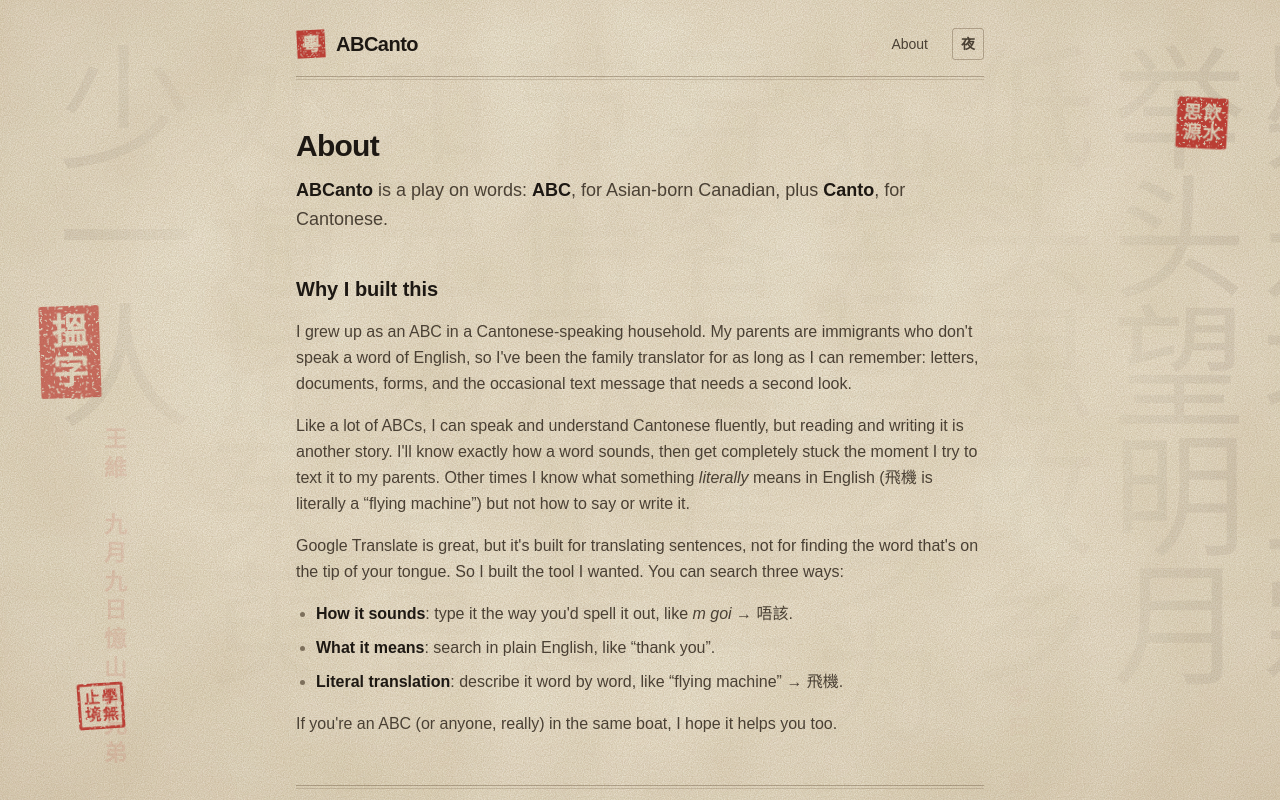
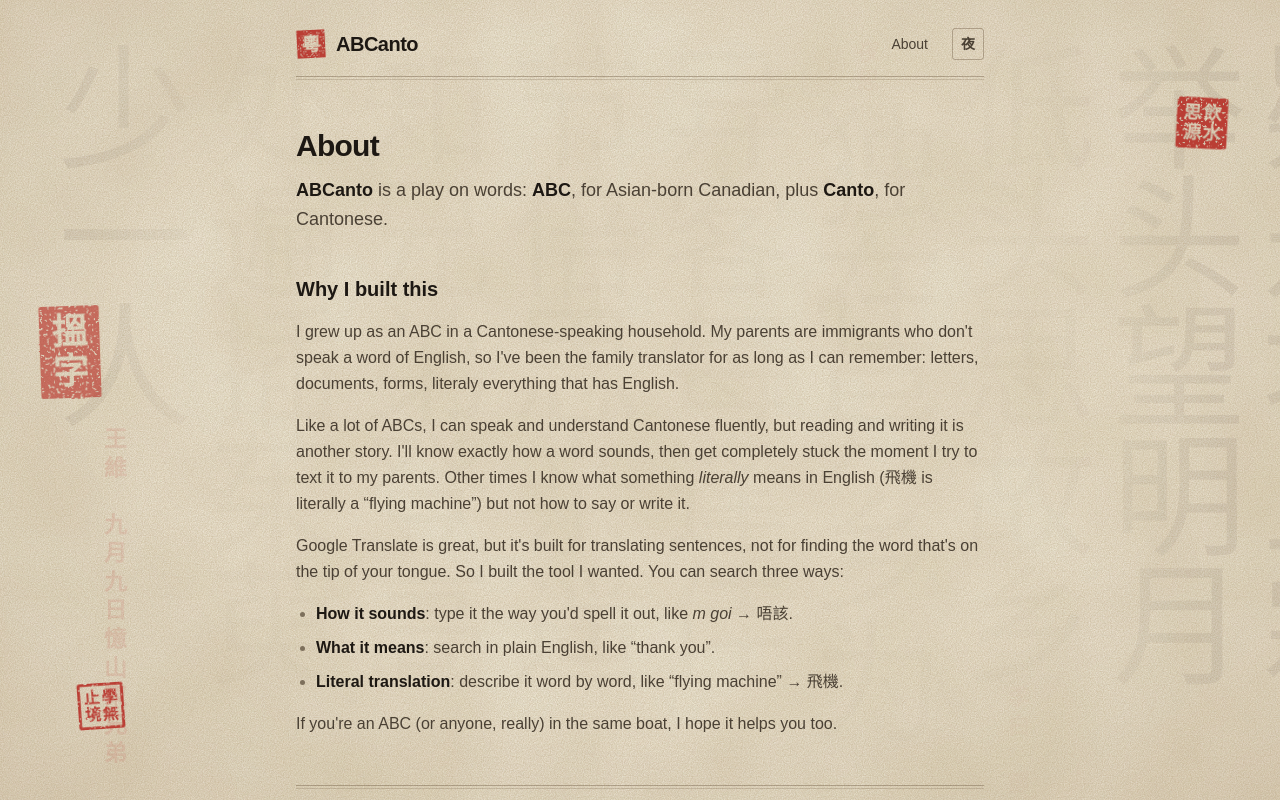
Before and after one commit to jkzh0u/ABCanto, a Next.js app: page /about in a window 1280 px wide. Shown: the top 800 px of the page. Built offline with nearby package versions, Linux system fonts and the light colour scheme; a web font is replaced by a local one.

Commit message:
changed about

```diff
--- a/src/app/about/page.tsx
+++ b/src/app/about/page.tsx
@@ -24,8 +24,7 @@ export default function AboutPage() {
         <h2 className="text-xl font-bold text-ink">Why I built this</h2>
         <p>
           I grew up as an ABC in a Cantonese-speaking household. My parents are immigrants who don&apos;t speak a word
-          of English, so I&apos;ve been the family translator for as long as I can remember: letters, documents, forms,
-          and the occasional text message that needs a second look.
+          of English, so I&apos;ve been the family translator for as long as I can remember: letters, documents, forms, literaly everything that has English.
         </p>
         <p>
           Like a lot of ABCs, I can speak and understand Cantonese fluently, but reading and writing it is another
```
